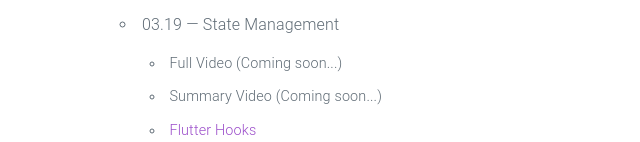
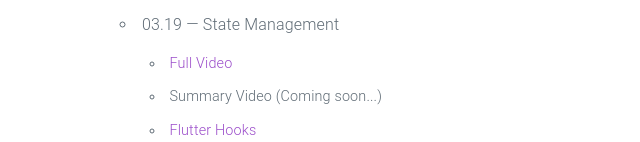
Before and after one commit to HosseinYousefi/2021-CS208, a plain HTML site: page index.html in a window 1280 px wide. Shown: the part 1293-1435 px from the top of the page, without its empty margins (0-640 px from the left). Drawn offline with nearby package versions, Linux system fonts and the light colour scheme.

Commit message:
session 4 video

```diff
--- a/index.html
+++ b/index.html
@@ -170,7 +170,9 @@
             03.19 &mdash; State Management
             <ul>
               <li>
-                Full Video (Coming soon...)
+                <a href="https://drive.google.com/file/d/1rmwNmFsmzIzrhTFYicLTyyQWifIXvN2E/view?usp=sharing">
+                  Full Video
+                </a>
               </li>
               <li>
                 Summary Video (Coming soon...)
```
